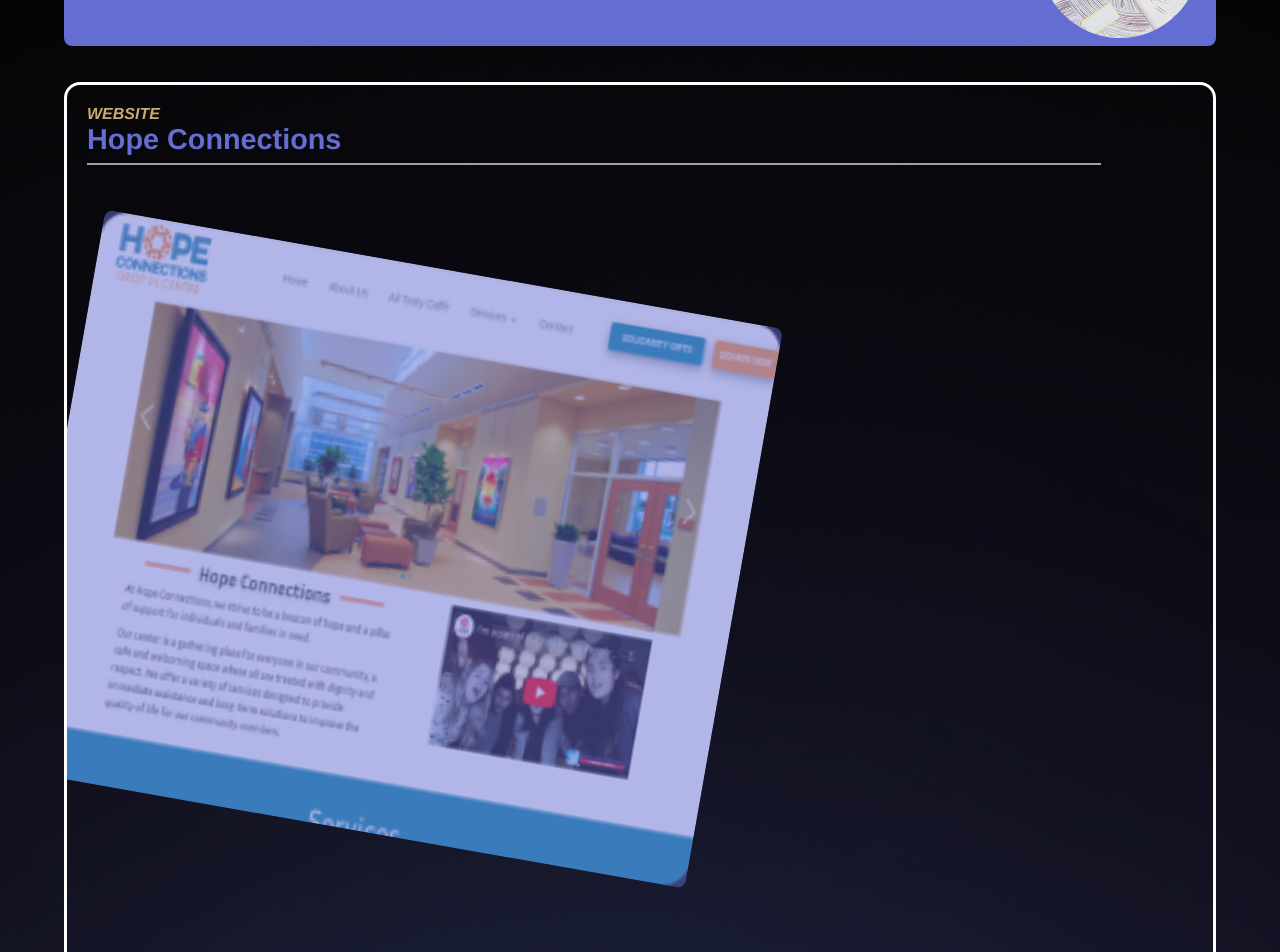
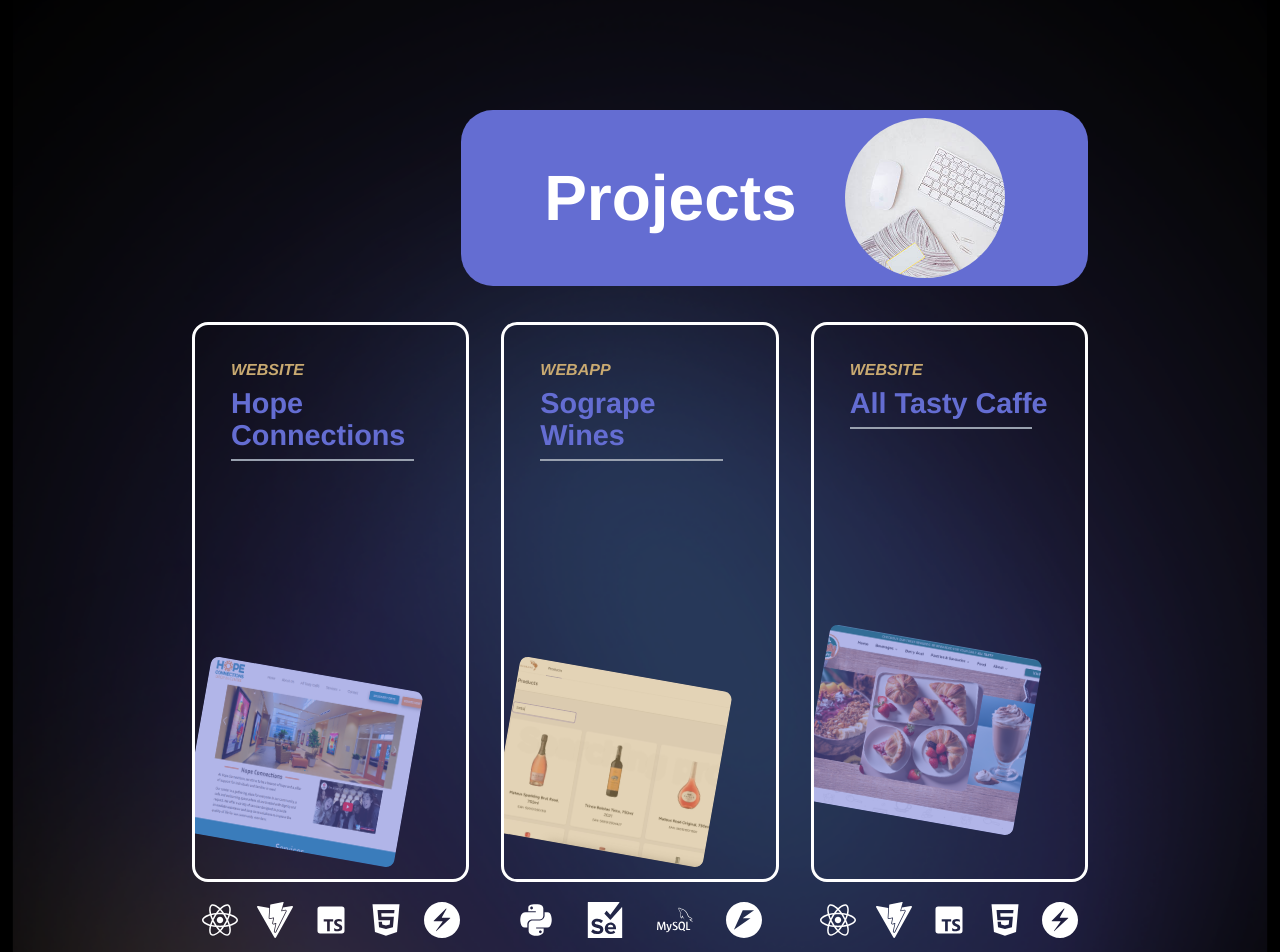
Before and after one commit to oCaio-re/my_next_portfolio, a Next.js app: page / in a window 1280 px wide. Shown: the part 3620-4572 px from the top of the page. Built offline with nearby package versions, Linux system fonts and the light colour scheme.

Commit message:
projects full responsive

```diff
--- a/app/components/PaginatedModalButton.tsx
+++ b/app/components/PaginatedModalButton.tsx
@@ -34,7 +34,10 @@
         <>
             <button
                 onClick={openModal}
-                className="button-call py-3 shadow hover:bg-blue-600 opacity-0 absolute top-0 left-0 right-0 bottom-0 discover-projects m-auto p-2 w-[50%] h-[15%] px-3 text-white text-[1rem] rounded-2xl transition-all duration-500 bg-[#609BE3] hover:bg-gradient-to-r hover:from-[#665dcd] hover:via-[#5fa4e6] hover:to-[#d2ab67] z-40"
+                className="button-call py-3 shadow opacity-0 absolute top-0 left-0 right-0 bottom-0
+                md:p-1 md:items-center cursor-pointer
+                discover-projects m-auto p-2 w-[50%] h-[15%] px-3 text-white text-[1rem] rounded-2xl transition-all
+                duration-500 bg-[#609BE3]  hover:bg-[#665dcd] z-40"
             >
                 Discover More
             </button>
--- a/app/components/Projects.tsx
+++ b/app/components/Projects.tsx
@@ -57,24 +57,24 @@
         "SECOND TEXT THREE",
     ];
     return (
-        <section id="projects" className="relative w-[90vw] mt-[8rem] m-auto z-10">
+        <section id="projects" className="relative w-[90vw] mt-[8rem] m-auto z-10 md:w-[70vw]">
             <img alt="bg-img-1" src="../../images/background/yellow_and_purple_b.png"
                  className="absolute -z-5 top-0 left-0 w-auto h-auto min-w-full min-h-full object-cover scale-140 -mt-[2rem] opacity-80"
             />
-            <div className="flex bg-[#646DD2] rounded-md items-center px-4 py-2 mb-[1em] m-auto">
-                <p className="text-[1.5rem] text-white font-bold ml-auto mr-5">
+            <div className="flex bg-[#646DD2] rounded-md items-center px-4 py-2 mb-[1em] m-auto md:rounded-4xl md:w-[70%] md:mr-0 md:ml-auto md:mt-[15rem]">
+                <p className="text-[1.5rem] text-white font-bold ml-auto mr-5 md:text-[4rem] md:mr-[3rem] md:ml-auto">
                     Projects
                 </p>
-                <img className="w-40 h-40 object-cover rounded-full"
+                <img className="w-40 h-40 object-cover rounded-full md:mr-auto"
                      src="../images/white-desk-work-study-aesthetics.jpg" alt="profile-picture"/>
             </div>
-            <div className="flex flex-col gap-8">
-                <div>
+            <div className="flex flex-col gap-8 md:grid md:grid-cols-3">
+                <div className="">
                     <ProjectsItem category="WEBSITE" title="Hope Connections" src="../../images/HC-image.png"
                                   colorFilter="#646DD2">
                         <PaginatedModalButton images={images} texts={text1}/>
                     </ProjectsItem>
-                    <div className="flex justify-around mt-3">
+                    <div className="flex justify-around mt-3 md:mt-5">
                         <FaReact color="#FFFFFF"/><SiVite color="#FFFFFF"/><BiLogoTypescript color="#FFFFFF"/> <FaHtml5
                         color="#FFFFFF"/><SiChakraui color="#FFFFFF"/>
                     </div>
@@ -84,7 +84,7 @@
                                   colorFilter="#C9AA71">
                         <PaginatedModalButton images={images2} texts={text2}/>
                     </ProjectsItem>
-                    <div className="flex justify-around mt-3">
+                    <div className="flex justify-around mt-3 md:mt-5">
                         <FaPython color="#FFFFFF"/> <SiSelenium color="#FFFFFF"/> <SiMysql color="#FFFFFF"/><SiFastapi
                         color="#FFFFFF"/>
                     </div>
@@ -94,7 +94,7 @@
                                   colorFilter="#646DD2">
                         <PaginatedModalButton images={images3} texts={text3}/>
                     </ProjectsItem>
-                    <div className="flex justify-around mt-3">
+                    <div className="flex justify-around mt-3 md:mt-5">
                         <FaReact color="#FFFFFF"/><SiVite color="#FFFFFF"/><BiLogoTypescript color="#FFFFFF"/> <FaHtml5
                         color="#FFFFFF"/><SiChakraui color="#FFFFFF"/>
                     </div>
@@ -104,7 +104,7 @@
                                   colorFilter="#C9AA71">
                         <PaginatedModalButton images={images4} texts={text4}/>
                     </ProjectsItem>
-                    <div className="flex justify-around mt-3">
+                    <div className="flex justify-around mt-3 md:mt-5">
                         <FaReact color="#FFFFFF"/><RiNextjsFill color="#FFFFFF"/><BiLogoTypescript color="#FFFFFF"/>
                         <FaHtml5 color="#FFFFFF"/><RiTailwindCssFill color="#FFFFFF"/>
                     </div>
--- a/app/components/ProjectsItem.tsx
+++ b/app/components/ProjectsItem.tsx
@@ -11,17 +11,19 @@
 function ProjectsItem(props: Props) {
 
     return (
-        <div className="relative z-50 border-3 border-white hover:border-[#646DD2] rounded-2xl flex flex-col h-[25rem] overflow-hidden transition-all duration:600 ease-in-out lg:h-[60rem]">
+        <div className="relative z-50 border-3 border-white hover:border-[#646DD2] rounded-2xl flex flex-col
+         h-[25rem] overflow-hidden transition-all duration:600 ease-in-out md:h-[35rem] md:p-4">
             <div className="p-5">
                 <p className="text-[#C9AA71] text-left text-[1rem] font-bold italic">
                     {props.category}
                 </p>
-                <p className="text-[#646DD2] text-left text-[1.8rem] font-bold">
+                <p className="text-[#646DD2] text-left text-[1.8rem] font-bold md:mt-2">
                     {props.title}
                 </p>
                 <div className="w-11/12 border-t-2 border-gray-400 mt-2"/>
             </div>
-            <div className="img-item-project relative w-[90%] -ml-[1rem] rotate-10 mt-[5rem] hover:rotate-0 hover:mt-0 hover:ml-[1rem] transition-all ease-in-out duration-600 lg:w-[60%] ">
+            <div className="img-item-project relative w-[90%] -ml-[1rem] rotate-10 mt-[5rem] hover:rotate-0 hover:mt-0
+            hover:ml-[1rem] transition-all ease-in-out duration-600 md:w-[90%] md:hover:mt-[5rem] md:mt-[12rem]">
                 <div className={`opacity-50 bg-[${props.colorFilter}] w-[100%] h-[100%] z-30 absolute rounded-md`}/>
                 <img alt="filter" src={props.src} className="w-[100%] rounded-md"/>
                 {props.children}
```
